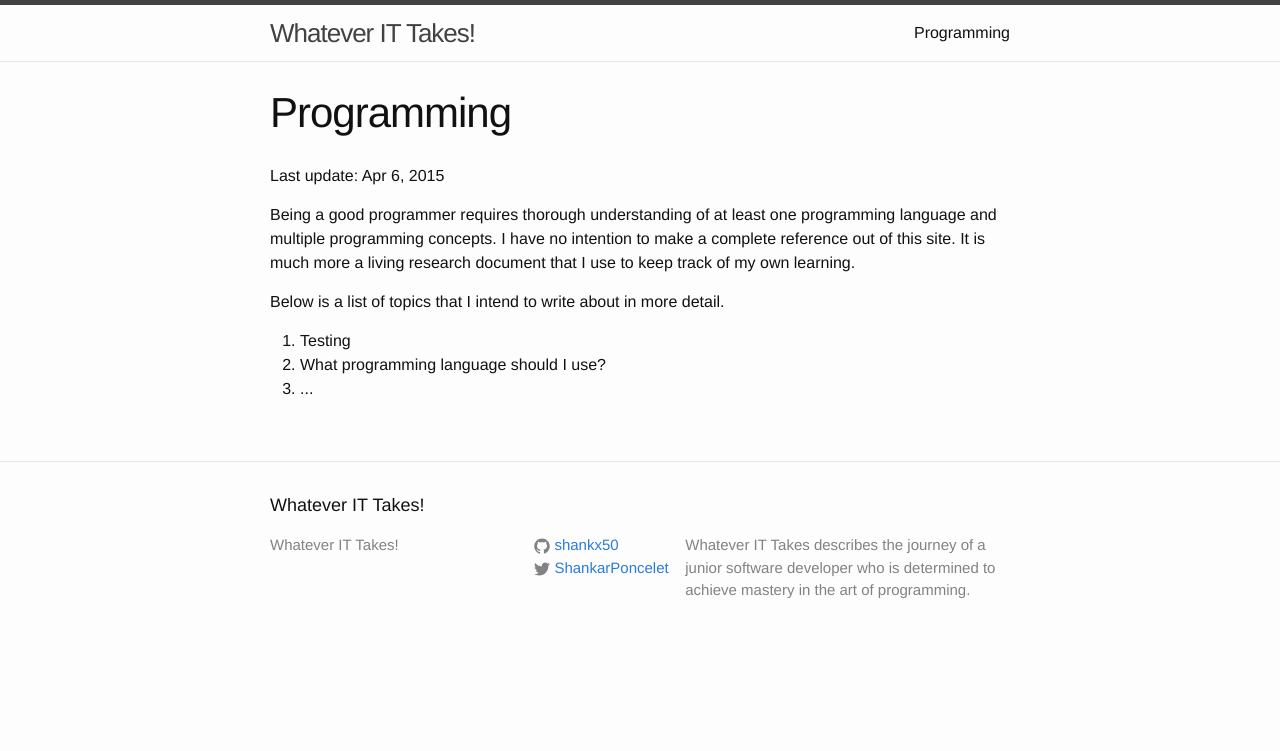
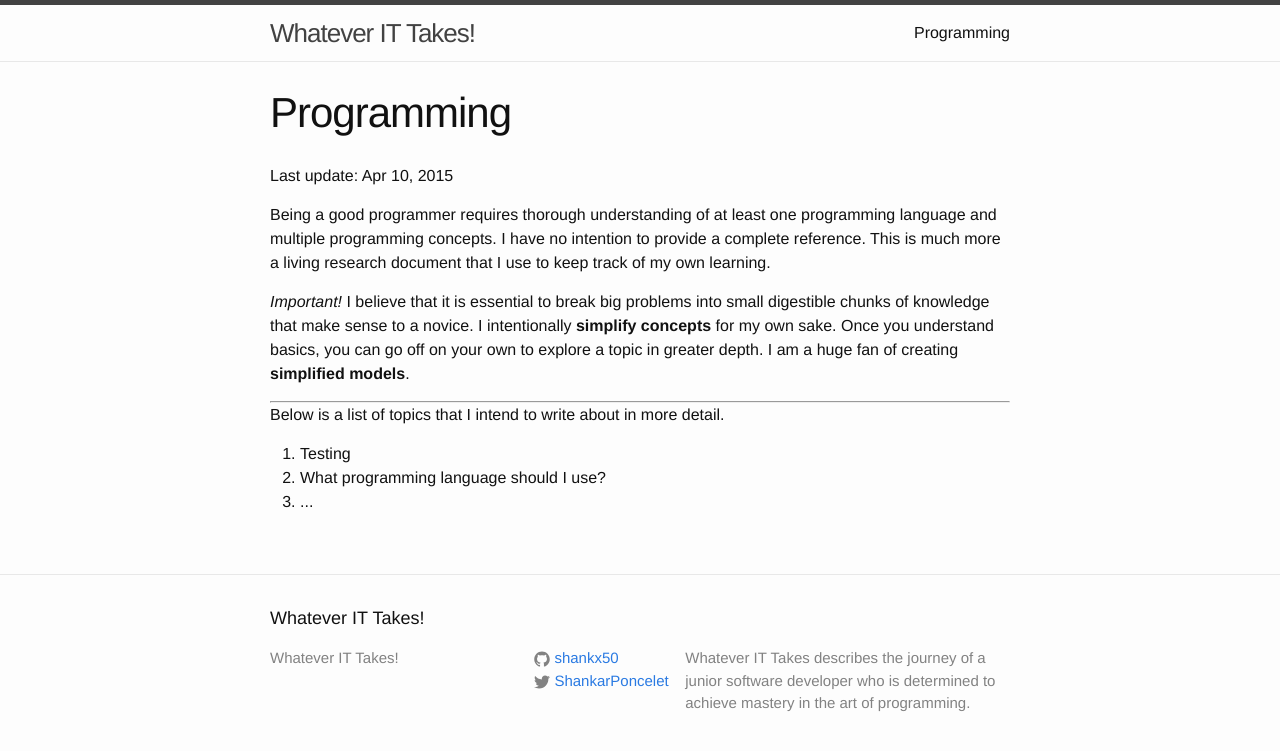
Before and after one commit to shankx50/shankx50.github.io, a Jekyll site: the page built from programming/index.html, in a window 1280 px wide. Shown: the top 751 px of the page. Built offline with Jekyll 4.4.1, drawn with Linux system fonts in a browser that asks for light colours.

Commit message:
added simplistic model note

```diff
--- a/programming/index.html
+++ b/programming/index.html
@@ -1,13 +1,15 @@
 ---
 layout: page
 title: Programming
-date:   2015-04-06
+date:   2015-04-10
 permalink: /programming/
 ---
 <p>Last update: {{ page.date | date: "%b %-d, %Y" }}</p>
 
-<p>Being a good programmer requires thorough understanding of at least one programming language and multiple programming concepts. I have no intention to make a complete reference out of this site. It is much more a living research document that I use to keep track of my own learning.</p>
+<p>Being a good programmer requires thorough understanding of at least one programming language and multiple programming concepts. I have no intention to provide a complete reference. This is much more a living research document that I use to keep track of my own learning.</p>
 
+<p><i>Important!</i> I believe that it is essential to break big problems into small digestible chunks of knowledge that make sense to a novice. I intentionally <strong>simplify concepts</strong> for my own sake. Once you understand basics, you can go off on your own to explore a topic in greater depth. I am a huge fan of creating <strong>simplified models</strong>.</p>
+<hr/>
 <p>
 	Below is a list of topics that I intend to write about in more detail.
 </p>
```
